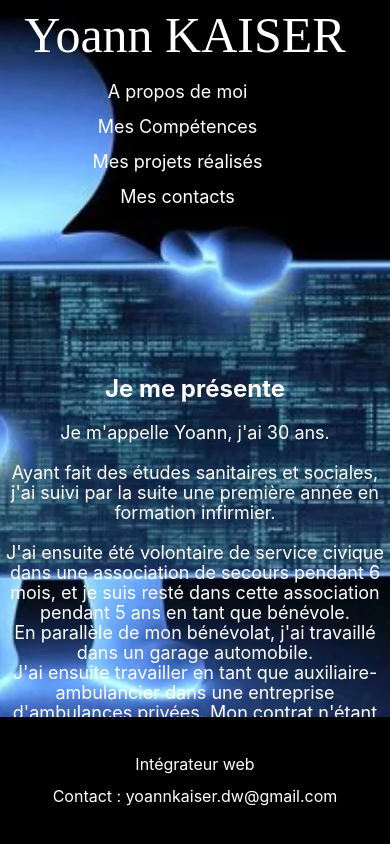
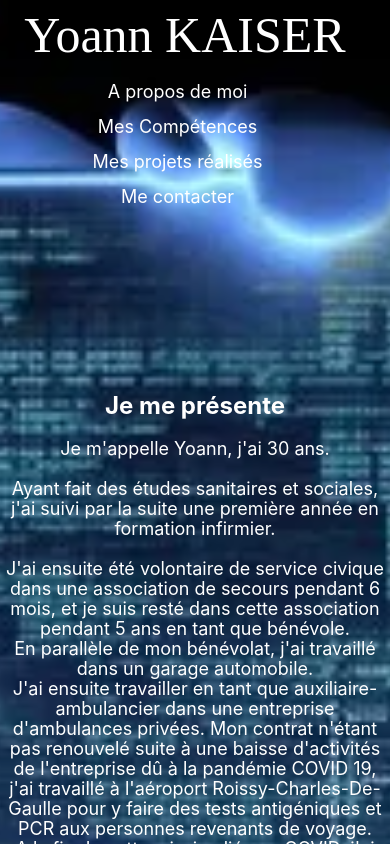
Before and after one commit to YoannKAISER/portfolio, a React (Create React App) app: page /APropos in a window 390 px wide. Shown: the top 844 px of the page. Built offline with nearby package versions, Linux system fonts and the light colour scheme; no server answers; a web font is replaced by a local one.

Commit message:
Amélioration responsive et accessibilités

```diff
--- a/src/App.css
+++ b/src/App.css
@@ -74,6 +74,11 @@ h1 {
 }
 
 @media (max-width: 1024px) {
+  .aboutSection {
+    height: auto;
+    padding-bottom: 10px;
+  }
+
   .aboutDiv {
     margin-top: 250px;
   }
@@ -81,16 +86,22 @@ h1 {
 @media (max-width: 768px) {
   .aboutDiv {
     margin-top: 450px;
+    height: unset;
   }
 }
 
 @media (max-width: 450px) {
+  .aboutSection {
+    height: auto;
+    padding-bottom: 10px;
+  }
+
   h1 {
     font-size: 50px;
   }
 
   .aboutDiv {
-    margin-top: 820px;
+    padding-top: 350px;
   }
 
   .presentDiv {
--- a/src/Components/ContactForm.js
+++ b/src/Components/ContactForm.js
@@ -56,45 +56,49 @@ export default class ContactForm extends Component {
         <div className="formDiv">
           <h3>Via le formulaire</h3>
           <form style={{position:"relative", display:"flex", flexDirection: "column", alignItems: "baseline"}} onSubmit={this.handleSubmit}>
-            <label>
+            <label htmlFor="lastname">
               Votre NOM :
             </label>
             <input
               type="text"
               name="lastName"
               value={lastName}
+              id="lastname"
               onChange={this.handleChange}
               required
             />
 
-            <label>
+            <label htmlFor="firstname">
               Votre Prénom :
             </label>
             <input
               type="text"
               name="firstName"
               value={firstName}
+              id="firstname"
               onChange={this.handleChange}
               required
             />
 
-            <label>
+            <label htmlFor="email">
               Votre email:
             </label>
             <input
               type="email"
               name="email"
               value={email}
+              id="email"
               onChange={this.handleChange}
               required
             />
 
-            <label>
+            <label htmlFor="message">
               Votre message:
             </label>
             <textarea
               name="message"
               value={message}
+              id="message"
               onChange={this.handleChange}
               required
             ></textarea>
--- a/src/Layout/Header.js
+++ b/src/Layout/Header.js
@@ -9,7 +9,7 @@ function Header() {
                 <Link to="/APropos">A propos de moi</Link>
                 <Link to="/Mes Compétences">Mes Compétences</Link>
                 <Link to="/Mes projets">Mes projets réalisés</Link>
-                <Link to="/Contact">Mes contacts</Link>
+                <Link to="/Contact">Me contacter</Link>
             </nav>
         </header>
     );
--- a/src/Pages/A propos.js
+++ b/src/Pages/A propos.js
@@ -22,7 +22,7 @@ function APropos() {
     return (
         <>
             <Header style={{position:"relative"}} />
-            <section style={{backgroundImage: `url(${bgImg})`, overflow:"auto"}}>
+            <section className="aboutSection" style={{backgroundImage: `url(${bgImg})`}}>
                 <div className="aboutDiv">
                     <h2>Je me présente</h2>
                     <div className="presentDiv" style={{fontSize:"large"}}>
--- a/src/Pages/Mes projets.js
+++ b/src/Pages/Mes projets.js
@@ -13,7 +13,7 @@ function MesProjets() {
                     <Link to="/APropos">A propos de moi</Link>
                     <Link to="/Mes Compétences">Mes Compétences</Link>
                     <Link to="/Mes projets">Mes projets réalisés</Link>
-                    <Link to="/Contact">Mes contacts</Link>
+                    <Link to="/Contact">Me contacter</Link>
                 </nav>
             </header>
             <section className="projectSection" style={{backgroundImage: `url(${bgImg})`, backgroundColor:"#ff7777"}}>
```
